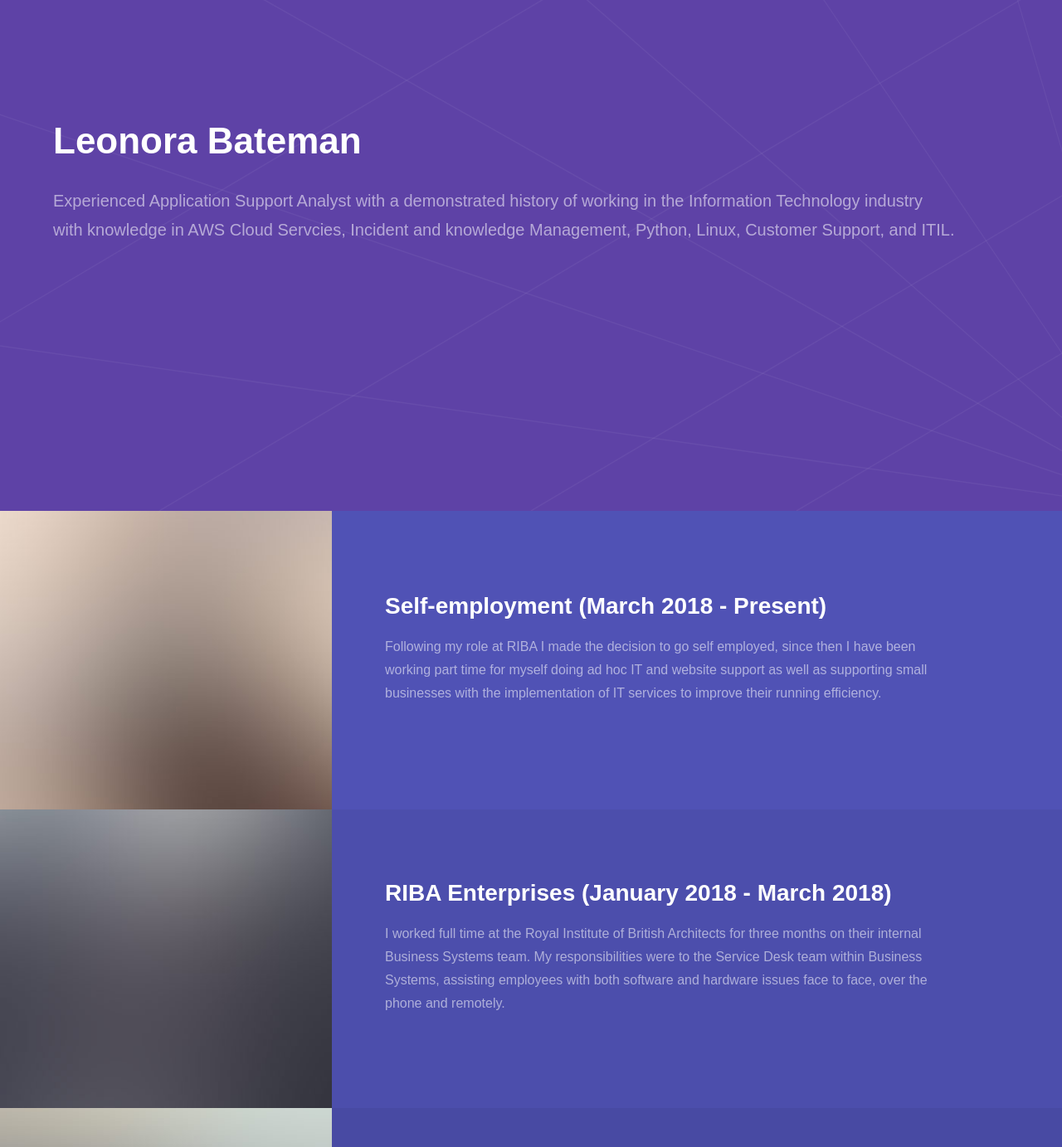
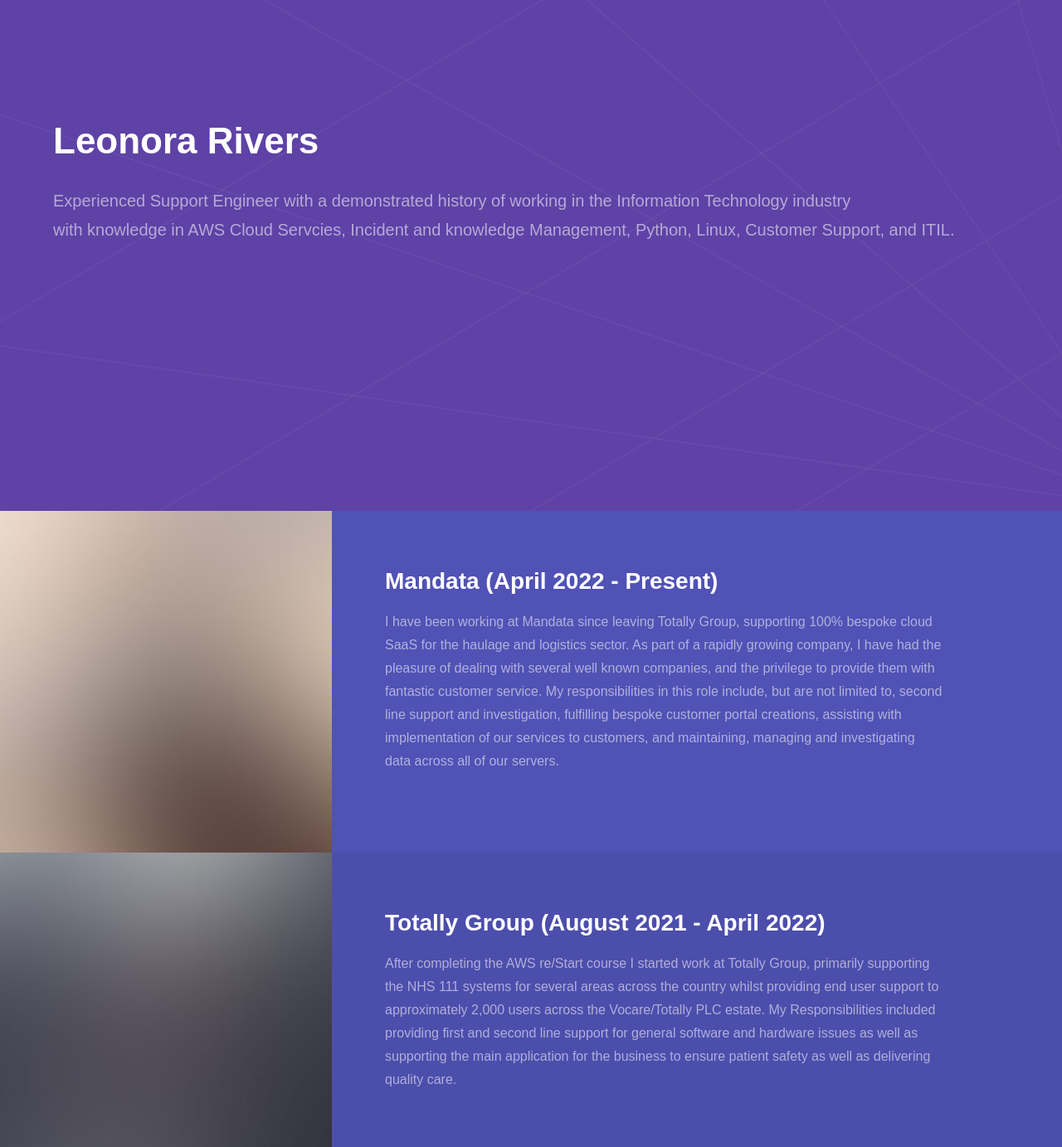
Before and after one commit to leonorarivers/leonorarivers.github.io, a plain HTML site: page index.html in a window 1280 px wide. Shown: the part 200-1583 px from the top of the page at 83% size. Drawn offline with Linux system fonts and the light colour scheme; files whose address does not match are found by name.

Commit message:
Update index.html

```diff
--- a/index.html
+++ b/index.html
@@ -1,10 +1,10 @@
 <!DOCTYPE html>
 <!--
-	Leonora Bateman DigiCV
+	Leonora Rivers DigiCV
 -->
 <html>
 	<head>
-		<title>Leonora Bateman DigiCV</title>
+		<title>Leonora Rivers DigiCV</title>
 		<meta charset="utf-8" />
 		<meta name="viewport" content="width=device-width, initial-scale=1, user-scalable=no" />
 		<link rel="stylesheet" href="main.css" />
@@ -32,8 +32,8 @@
 				<!-- Intro -->
 					<section id="intro" class="wrapper style1 fullscreen fade-up">
 						<div class="inner">
-							<h1>Leonora Bateman</h1>
-							<p>Experienced Application Support Analyst with a demonstrated history of working in the Information Technology industry </a><br />
+							<h1>Leonora Rivers</h1>
+							<p>Experienced Support Engineer with a demonstrated history of working in the Information Technology industry </a><br />
 								with knowledge in AWS Cloud Servcies, Incident and knowledge Management, Python, Linux, Customer Support, and ITIL</a>.</p>
 							<ul class="actions">
 							</ul>
@@ -46,8 +46,8 @@
 							<a href="#" class="image"><img src="images/pic01.jpg" alt="" data-position="center center" /></a>
 							<div class="content">
 								<div class="inner">
-									<h2>Self-employment (March 2018 - Present)</h2>
-									<p>Following my role at RIBA I made the decision to go self employed, since then I have been working part time for myself doing ad hoc IT and website support as well as supporting small businesses with the implementation of IT services to improve their running efficiency.</p>
+									<h2>Mandata (April 2022 - Present)</h2>
+									<p>I have been working at Mandata since leaving Totally Group, supporting 100% bespoke cloud SaaS for the haulage and logistics sector. As part of a rapidly growing company, I have had the pleasure of dealing with several well known companies, and the privilege to provide them with fantastic customer service. My responsibilities in this role include, but are not limited to, second line support and investigation, fulfilling bespoke customer portal creations, assisting with implementation of our services to customers, and maintaining, managing and investigating data across all of our servers.</p>
 									<ul class="actions">
 									</ul>
 								</div>
@@ -57,8 +57,8 @@
 							<a href="#" class="image"><img src="images/pic02.jpg" alt="" data-position="top center" /></a>
 							<div class="content">
 								<div class="inner">
-									<h2>RIBA Enterprises (January 2018 - March 2018)</h2>
-									<p>I worked full time at the Royal Institute of British Architects for three months on their internal Business Systems team. My responsibilities were to the Service Desk team within Business Systems, assisting employees with both software and hardware issues face to face, over the phone and remotely. </p>
+									<h2>Totally Group (August 2021 - April 2022)</h2>
+									<p>After completing the AWS re/Start course I started work at Totally Group, primarily supporting the NHS 111 systems for several areas across the country whilst providing end user support to approximately 2,000 users across the Vocare/Totally PLC estate. My Responsibilities included providing first and second line support for general software and hardware issues as well as supporting the main application for the business to ensure patient safety as well as delivering quality care. </p>
 									<ul class="actions">
 									</ul>
 								</div>
```
